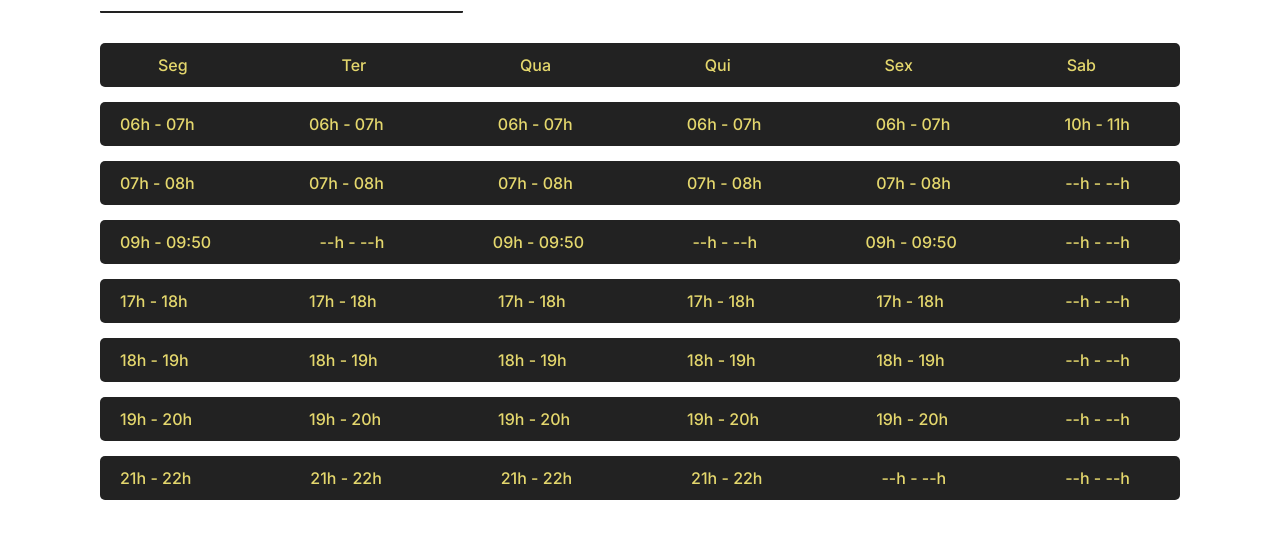
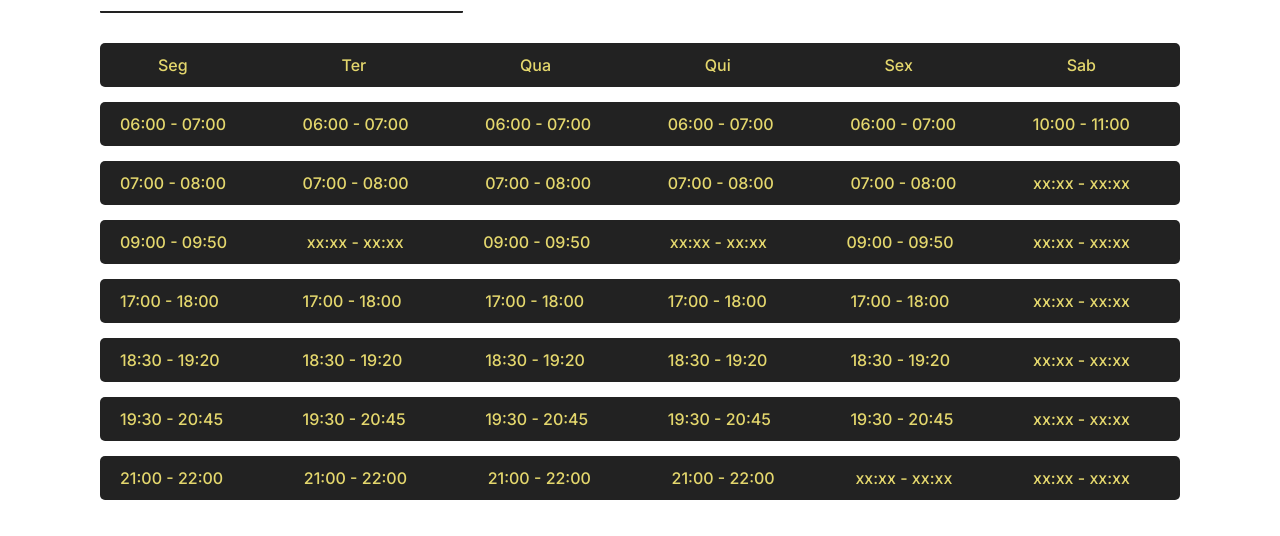
Before and after one commit to JoyAlvess/almeida-jj-vilamaria, a React (Create React App) app: page / in a window 1280 px wide. Shown: the part 2125-2661 px from the top of the page. Built offline with nearby package versions, Linux system fonts and the light colour scheme.

Commit message:
fixed in style the  table de hours

```diff
--- a/src/components/Row/Row.tsx
+++ b/src/components/Row/Row.tsx
@@ -14,60 +14,60 @@ export const Row = () => {
         <li style={{marginRight: '64px'}}>Sab</li>
       </ul>
       <ul className="hours-table">
-        <li>06h - 07h</li>
-        <li>06h - 07h</li>
-        <li>06h - 07h</li>
-        <li>06h - 07h</li>
-        <li>06h - 07h</li>
-        <li>10h - 11h</li>
+        <li>06:00 - 07:00</li>
+        <li>06:00 - 07:00</li>
+        <li>06:00 - 07:00</li>
+        <li>06:00 - 07:00</li>
+        <li>06:00 - 07:00</li>
+        <li>10:00 - 11:00</li>
       </ul>
       <ul className="hours-table">
-        <li>07h - 08h</li>
-        <li>07h - 08h</li>
-        <li>07h - 08h</li>
-        <li>07h - 08h</li>
-        <li>07h - 08h</li>
-        <li>--h - --h</li>
+        <li>07:00 - 08:00</li>
+        <li>07:00 - 08:00</li>
+        <li>07:00 - 08:00</li>
+        <li>07:00 - 08:00</li>
+        <li>07:00 - 08:00</li>
+        <li>xx:xx - xx:xx</li>
       </ul>
       <ul className="hours-table">
-        <li>09h - 09:50</li>
-        <li>--h - --h</li>
-        <li>09h - 09:50</li>
-        <li>--h - --h</li>
-        <li>09h - 09:50</li>
-        <li>--h - --h</li>
+        <li>09:00 - 09:50</li>
+        <li>xx:xx - xx:xx</li>
+        <li>09:00 - 09:50</li>
+        <li>xx:xx - xx:xx</li>
+        <li>09:00 - 09:50</li>
+        <li>xx:xx - xx:xx</li>
       </ul>
       <ul className="hours-table">
-        <li>17h - 18h</li>
-        <li>17h - 18h</li>
-        <li>17h - 18h</li>
-        <li>17h - 18h</li>
-        <li>17h - 18h</li>
-        <li>--h - --h</li>
+        <li>17:00 - 18:00</li>
+        <li>17:00 - 18:00</li>
+        <li>17:00 - 18:00</li>
+        <li>17:00 - 18:00</li>
+        <li>17:00 - 18:00</li>
+        <li>xx:xx - xx:xx</li>
       </ul>
       <ul className="hours-table">
-        <li>18h - 19h</li>
-        <li>18h - 19h</li>
-        <li>18h - 19h</li>
-        <li>18h - 19h</li>
-        <li>18h - 19h</li>
-        <li>--h - --h</li>
+        <li>18:30 - 19:20</li>
+        <li>18:30 - 19:20</li>
+        <li>18:30 - 19:20</li>
+        <li>18:30 - 19:20</li>
+        <li>18:30 - 19:20</li>
+        <li>xx:xx - xx:xx</li>
       </ul>
       <ul className="hours-table">
-        <li>19h - 20h</li>
-        <li>19h - 20h</li>
-        <li>19h - 20h</li>
-        <li>19h - 20h</li>
-        <li>19h - 20h</li>
-        <li>--h - --h</li>
+        <li>19:30 - 20:45</li>
+        <li>19:30 - 20:45</li>
+        <li>19:30 - 20:45</li>
+        <li>19:30 - 20:45</li>
+        <li>19:30 - 20:45</li>
+        <li>xx:xx - xx:xx</li>
       </ul>
       <ul className="hours-table">
-        <li>21h - 22h</li>
-        <li>21h - 22h</li>
-        <li>21h - 22h</li>
-        <li>21h - 22h</li>
-        <li>--h - --h</li>
-        <li>--h - --h</li>
+        <li>21:00 - 22:00</li>
+        <li>21:00 - 22:00</li>
+        <li>21:00 - 22:00</li>
+        <li>21:00 - 22:00</li>
+        <li>xx:xx - xx:xx</li>
+        <li>xx:xx - xx:xx</li>
       </ul>
     </>
   );
```
